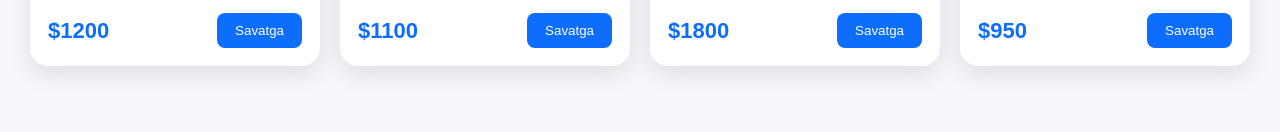
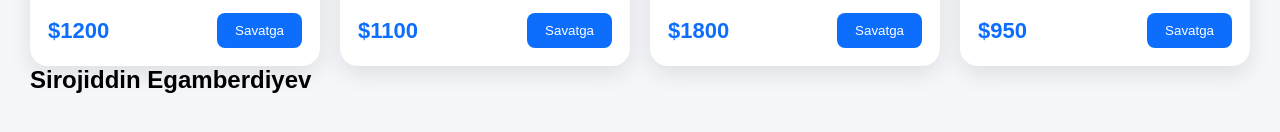
Before and after one commit to DavronbekMamarasulov07/travel-test, a React (Vite) app: page / in a window 1280 px wide. Shown: the part 358-490 px from the top of the page. Built offline with nearby package versions, Linux system fonts and the light colour scheme.

Commit message:
Sirojiddin

```diff
--- a/src/pages/Home.jsx
+++ b/src/pages/Home.jsx
@@ -34,6 +34,10 @@ const Home = () => {
           </div>
         ))}
       </div>
+
+      <h2 className="bg-dark text-white">
+        Sirojiddin Egamberdiyev
+      </h2>
     </div>
   );
 }
```
